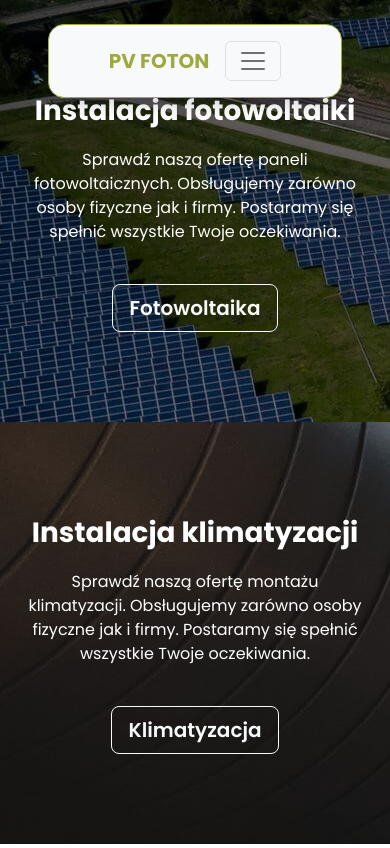
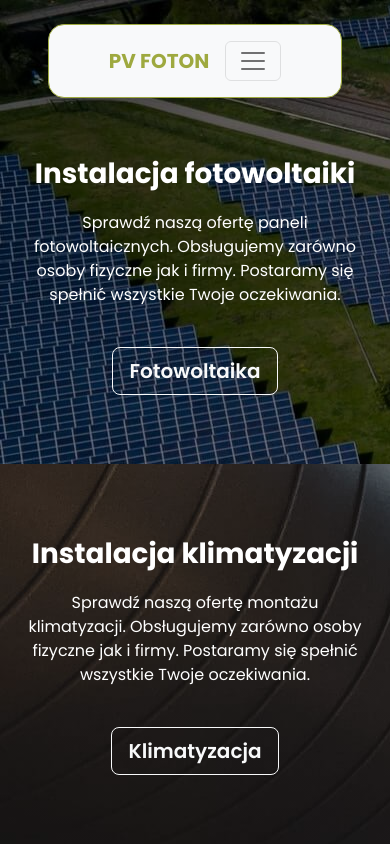
Before and after one commit to dvxi/sunsil-energy-website, a website: page index.html in a window 390 px wide. Shown: the top 848 px of the page. Drawn offline with nearby package versions, Linux system fonts and the light colour scheme.

Commit message:
mobile fix

```diff
--- a/index.html
+++ b/index.html
@@ -84,7 +84,7 @@
           </button>
         </div>-->
         <div class="container-fluid vh-100">
-          <div class="row text-center text-white">
+          <div class="row text-center text-white d-none d-md-flex">
             <div class="col-12 col-lg-6 bg-primary" style="overflow: hidden">
               <div class="row headerFoto align-items-center justify-content-center vh-50 vh-lg-100 d-flex onMouseGrow">
                 <div class="row">
@@ -109,8 +109,33 @@
             </div>
           </div>
 
-          <!--<div class="row text-center text-white bg-light d-md-none">
-            <div class="row vh-50 align-items-end">
+          <div class="row text-center text-white d-md-none">
+            <div class="col-12 col-lg-6 bg-primary" style="overflow: hidden">
+              <div class="row headerFoto align-items-center justify-content-center vh-55 ptop-10 vh-lg-100 d-flex onMouseGrow">
+                <div class="row">
+                  <div class="col-12 col-md-8 col-lg-6 mx-auto onMouseGrow" data-aos="zoom-in">
+                    <p class="fs-1 fw-bold">Instalacja fotowoltaiki</p>
+                    <p>Sprawdź naszą ofertę paneli fotowoltaicznych. Obsługujemy zarówno osoby fizyczne jak i firmy. Postaramy się spełnić wszystkie Twoje oczekiwania.</p>
+                    <a type="button" class="btn btn-outline-light btn-lg mt-4" href="#offer">Fotowoltaika</a>
+                  </div>
+                </div>
+              </div>
+            </div>
+            <div class="col-12 col-lg-6 bg-secondary" style="overflow: hidden">
+              <div class="row align-items-center justify-content-center vh-45 vh-lg-100 d-flex headerKlim onMouseGrow">
+                <div class="row">
+                  <div class="col-12 col-md-8 col-lg-6 mx-auto onMouseGrow" data-aos="zoom-in">
+                    <p class="fs-1 fw-bold">Instalacja klimatyzacji</p>
+                    <p>Sprawdź naszą ofertę montażu klimatyzacji. Obsługujemy zarówno osoby fizyczne jak i firmy. Postaramy się spełnić wszystkie Twoje oczekiwania.</p>
+                    <a type="button" class="btn btn-outline-light btn-lg mt-4" href="#offer2">Klimatyzacja</a>
+                  </div>
+                </div>
+              </div>
+            </div>
+          </div>
+
+          <!--<div class="row text-center text-white bg-light d-md-none mtop-10">
+            <div class="row vh-45 align-items-end">
               <div class="col-12">
                 <div class="shadow rounded-3 m-3 p-4 headerFoto">
                   <p class="fs-1 fw-bold">Instalacja fotowoltaiki</p>
@@ -119,7 +144,7 @@
                 </div>
               </div>
             </div>
-            <div class="row vh-50 align-items-center">
+            <div class="row vh-45 align-items-center">
                 <div class="col-12">
                   <div class="shadow rounded-3 m-3 p-4 headerKlim">
                     <div>
--- a/scss/_custom.scss
+++ b/scss/_custom.scss
@@ -90,6 +90,18 @@ h1 {
 
 .vh-50 {
   height: 50vh;
+}
+
+.vh-45 {
+  height: 45vh;
+}
+
+.vh-55 {
+  height: 55vh;
+}
+
+.ptop-10 {
+  padding-top: 10vh;
 }
 
 @media (min-width: 992px) {
```
Also changed, not shown: assets/css/style.css, assets/images/297638875_473347231303946_1923878731378584688_n.jpg (added), assets/images/297685072_1481509362291422_4375795147664948755_n.jpg (added), assets/images/297931764_743057023476800_3246754485593243385_n.jpg (added), assets/images/298595397_1823758474642311_617629728830345317_n.jpg (added), 1 other file.
